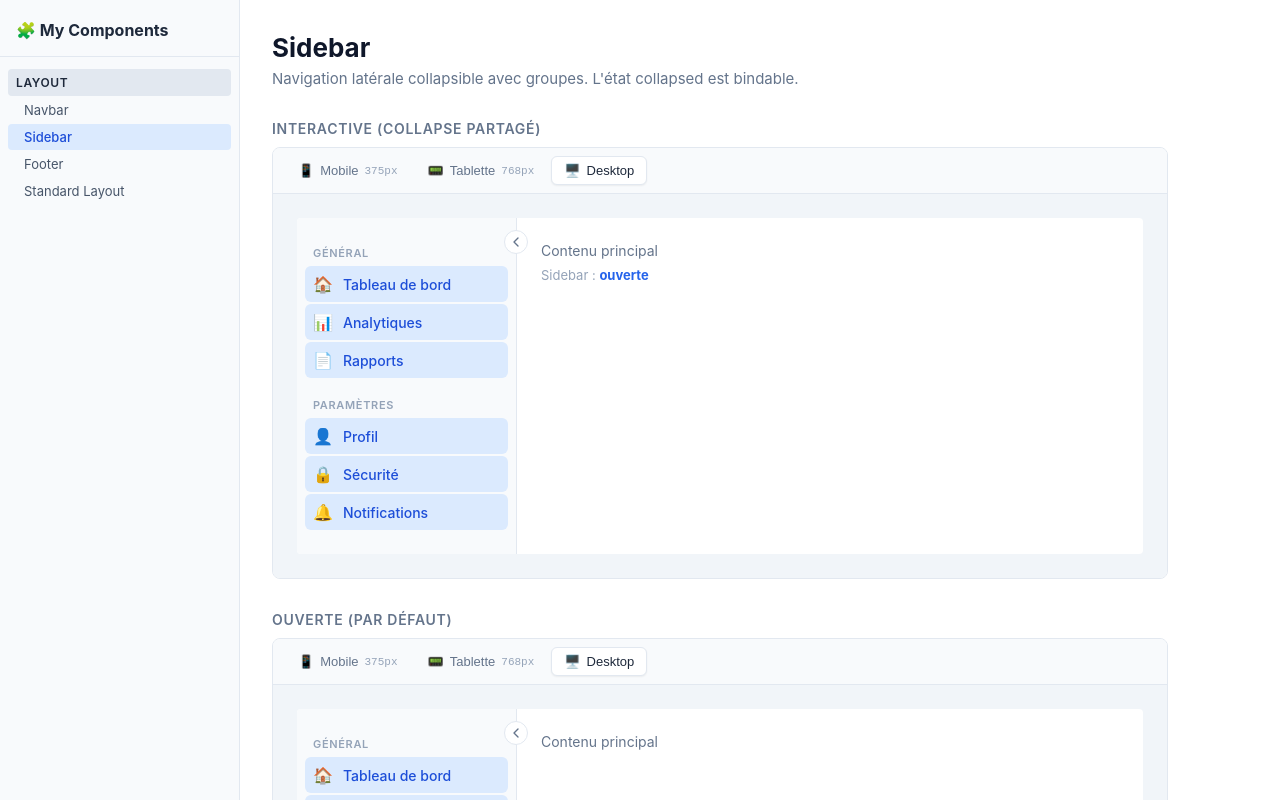
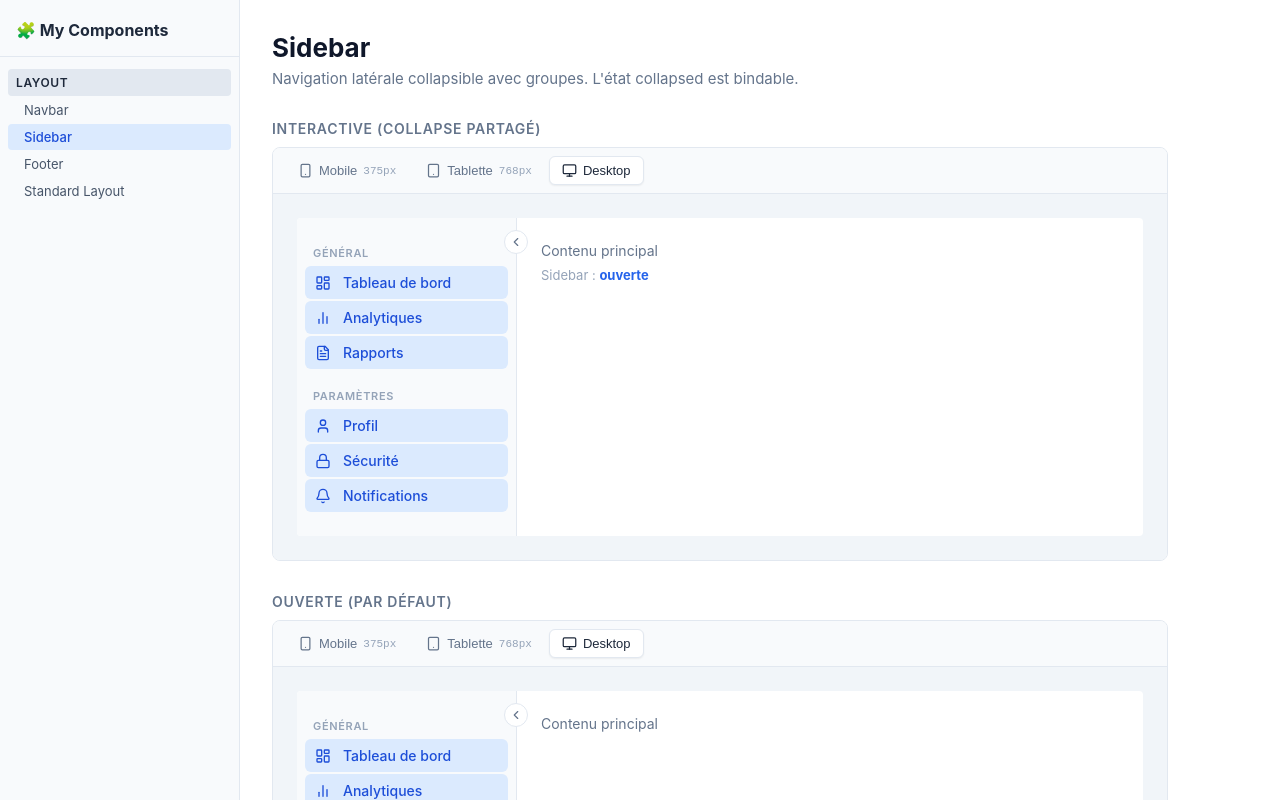
Before and after one commit to GuillaumeGiordano/my-components, a SvelteKit app: page /layout/sidebar in a window 1280 px wide. Shown: the top 800 px of the page. Built offline with nearby package versions, Linux system fonts and the light colour scheme.

Commit message:
feat: replace emoji/custom SVG icons with lucide-svelte across all components

```diff
--- a/src/lib/ComponentPreview.svelte
+++ b/src/lib/ComponentPreview.svelte
@@ -1,12 +1,13 @@
 <script lang="ts">
 	import type { Snippet } from 'svelte';
+	import { Smartphone, Tablet, Monitor } from '@lucide/svelte';
 
 	type Breakpoint = 'mobile' | 'tablet' | 'desktop';
 
-	const BREAKPOINTS: Record<Breakpoint, { label: string; width: string; icon: string }> = {
-		mobile: { label: 'Mobile', width: '375px', icon: '📱' },
-		tablet: { label: 'Tablette', width: '768px', icon: '📟' },
-		desktop: { label: 'Desktop', width: '100%', icon: '🖥️' }
+	const BREAKPOINTS: Record<Breakpoint, { label: string; width: string; icon: typeof Smartphone }> = {
+		mobile: { label: 'Mobile', width: '375px', icon: Smartphone },
+		tablet: { label: 'Tablette', width: '768px', icon: Tablet },
+		desktop: { label: 'Desktop', width: '100%', icon: Monitor }
 	};
 
 	let { children }: { children: Snippet } = $props();
@@ -15,16 +16,16 @@
 
 <div class="preview-root">
 	<div class="toolbar">
-		{#each Object.entries(BREAKPOINTS) as [key, { label, icon }]}
+		{#each Object.entries(BREAKPOINTS) as [key, { label, width, icon: Icon }]}
 			<button
 				class="toolbar-btn"
 				class:active={breakpoint === key}
 				onclick={() => (breakpoint = key as Breakpoint)}
 			>
-				<span class="icon">{icon}</span>
+				<Icon size={15} />
 				<span class="label">{label}</span>
 				{#if key !== 'desktop'}
-					<span class="width-hint">{BREAKPOINTS[key as Breakpoint].width}</span>
+					<span class="width-hint">{width}</span>
 				{/if}
 			</button>
 		{/each}
--- a/src/lib/components/layout/Sidebar.svelte
+++ b/src/lib/components/layout/Sidebar.svelte
@@ -1,5 +1,8 @@
 <script lang="ts">
-	type SidebarItem = { label: string; href: string; icon?: string };
+	import type { Component } from 'svelte';
+	import { ChevronLeft } from '@lucide/svelte';
+
+	type SidebarItem = { label: string; href: string; icon?: Component };
 	type SidebarGroup = { label: string; items: SidebarItem[] };
 
 	let {
@@ -19,20 +22,7 @@
 		aria-label={collapsed ? 'Ouvrir le menu' : 'Réduire le menu'}
 		onclick={() => (collapsed = !collapsed)}
 	>
-		<svg
-			xmlns="http://www.w3.org/2000/svg"
-			width="16"
-			height="16"
-			viewBox="0 0 24 24"
-			fill="none"
-			stroke="currentColor"
-			stroke-width="2"
-			stroke-linecap="round"
-			stroke-linejoin="round"
-			class:rotated={collapsed}
-		>
-			<polyline points="15 18 9 12 15 6"></polyline>
-		</svg>
+		<ChevronLeft size={14} class={collapsed ? 'rotated' : ''} />
 	</button>
 
 	<nav class="sidebar-nav">
@@ -50,7 +40,9 @@
 						title={collapsed ? item.label : undefined}
 					>
 						{#if item.icon}
-							<span class="item-icon">{item.icon}</span>
+							<span class="item-icon">
+								<svelte:component this={item.icon} size={16} />
+							</span>
 						{/if}
 						{#if !collapsed}
 							<span class="item-label">{item.label}</span>
@@ -103,11 +95,11 @@
 		box-shadow: 0 2px 6px rgba(0, 0, 0, 0.1);
 	}
 
-	.collapse-btn svg {
+	.collapse-btn :global(svg) {
 		transition: transform 0.25s ease;
 	}
 
-	.collapse-btn svg.rotated {
+	.sidebar.collapsed .collapse-btn :global(svg) {
 		transform: rotate(180deg);
 	}
 
@@ -161,10 +153,11 @@
 	}
 
 	.item-icon {
-		font-size: 16px;
 		flex-shrink: 0;
 		width: 20px;
-		text-align: center;
+		display: flex;
+		align-items: center;
+		justify-content: center;
 	}
 
 	.item-label {
--- a/src/routes/layout/sidebar/+page.svelte
+++ b/src/routes/layout/sidebar/+page.svelte
@@ -1,22 +1,23 @@
 <script lang="ts">
 	import ComponentPreview from '$lib/ComponentPreview.svelte';
 	import Sidebar from '$lib/components/layout/Sidebar.svelte';
+	import { LayoutDashboard, BarChart2, FileText, User, Lock, Bell } from '@lucide/svelte';
 
 	const groups = [
 		{
 			label: 'Général',
 			items: [
-				{ label: 'Tableau de bord', href: '#', icon: '🏠' },
-				{ label: 'Analytiques', href: '#', icon: '📊' },
-				{ label: 'Rapports', href: '#', icon: '📄' }
+				{ label: 'Tableau de bord', href: '#', icon: LayoutDashboard },
+				{ label: 'Analytiques', href: '#', icon: BarChart2 },
+				{ label: 'Rapports', href: '#', icon: FileText }
 			]
 		},
 		{
 			label: 'Paramètres',
 			items: [
-				{ label: 'Profil', href: '#', icon: '👤' },
-				{ label: 'Sécurité', href: '#', icon: '🔒' },
-				{ label: 'Notifications', href: '#', icon: '🔔' }
+				{ label: 'Profil', href: '#', icon: User },
+				{ label: 'Sécurité', href: '#', icon: Lock },
+				{ label: 'Notifications', href: '#', icon: Bell }
 			]
 		}
 	];
```
Also changed, not shown: src/lib/components/layout/Navbar.svelte (+15 -18 lines), src/routes/layout/standard-layout/+page.svelte (+4 -3 lines).
